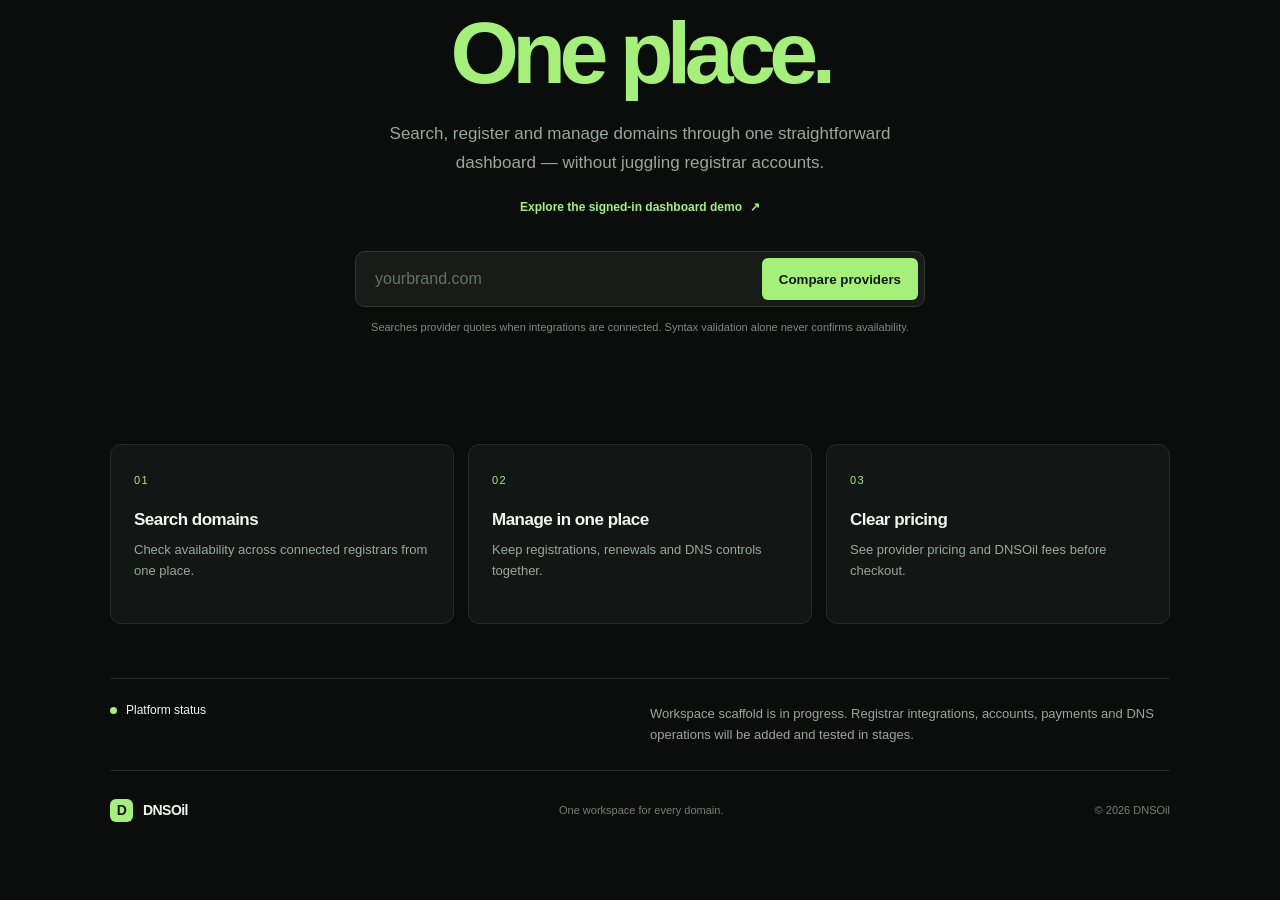
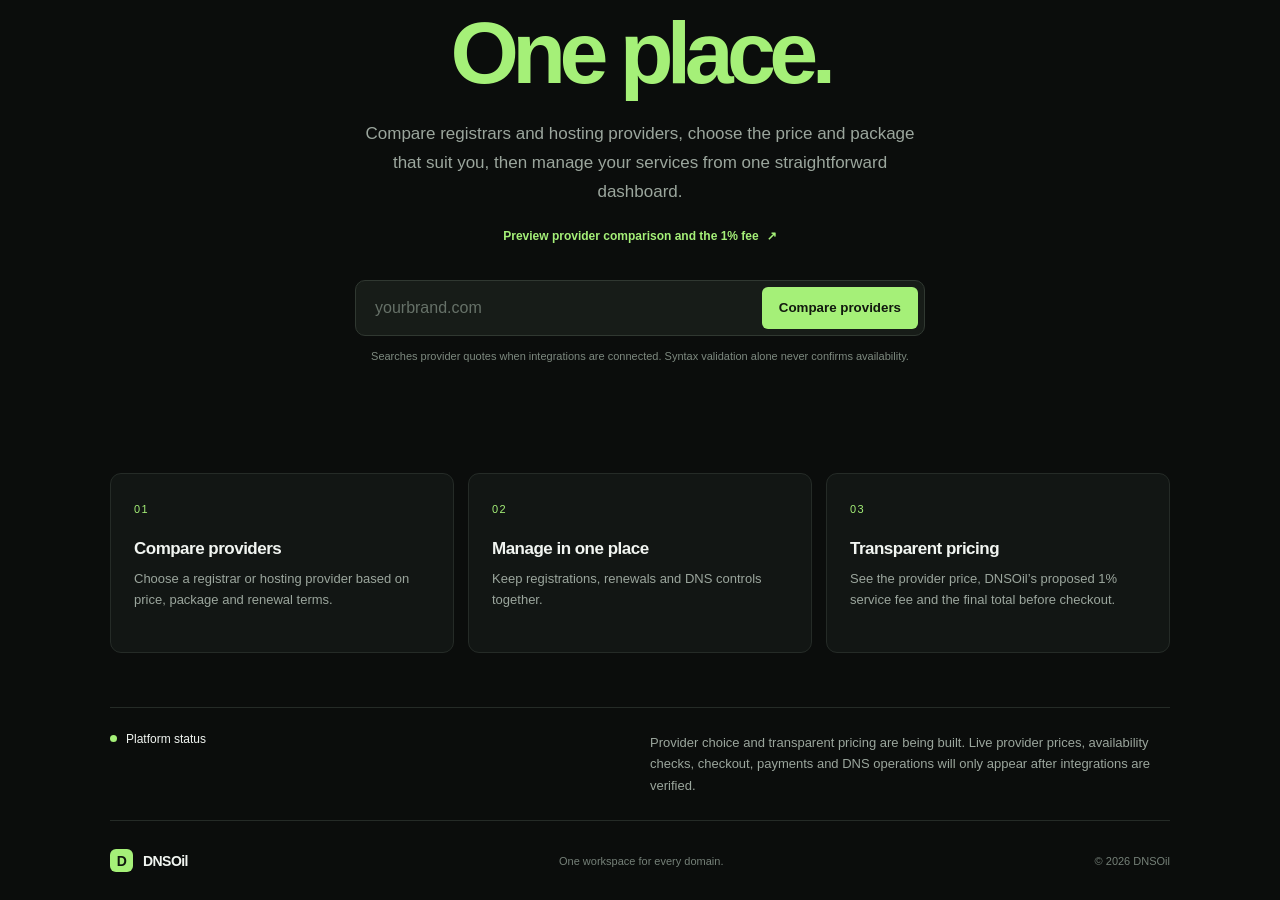
Before and after one commit to mystrdan/DNSOil, a Next.js app in the folder apps/web/: page / in a window 1280 px wide. Shown: the part 324-1224 px from the top of the page. Before the commit the page ends 1174 px from the top, so only its background shows below. Built offline with nearby package versions, Linux system fonts and the light colour scheme.

Commit message:
feat(web): promote multi-provider choice and pricing transparency

```diff
--- a/apps/web/src/app/page.tsx
+++ b/apps/web/src/app/page.tsx
@@ -1,9 +1,9 @@
 import DomainCheckForm from "./domain-check-form";
 
 const features = [
-  { number: "01", title: "Search domains", copy: "Check availability across connected registrars from one place." },
+  { number: "01", title: "Compare providers", copy: "Choose a registrar or hosting provider based on price, package and renewal terms." },
   { number: "02", title: "Manage in one place", copy: "Keep registrations, renewals and DNS controls together." },
-  { number: "03", title: "Clear pricing", copy: "See provider pricing and DNSOil fees before checkout." },
+  { number: "03", title: "Transparent pricing", copy: "See the provider price, DNSOil’s proposed 1% service fee and the final total before checkout." },
 ];
 
 export default function HomePage() {
@@ -17,7 +17,7 @@ export default function HomePage() {
       <section className="hero">
         <p className="eyebrow"><span className="pulse" /> THE DOMAIN WORKSPACE</p>
         <h1>Your domains.<br /><span>One place.</span></h1>
-        <p className="intro">Search, register and manage domains through one straightforward dashboard — without juggling registrar accounts.</p><a className="homeDemoLink" href="/demo/dashboard">Explore the signed-in dashboard demo <span aria-hidden="true">↗</span></a>
+        <p className="intro">Compare registrars and hosting providers, choose the price and package that suit you, then manage your services from one straightforward dashboard.</p><a className="homeDemoLink" href="/demo/providers">Preview provider comparison and the 1% fee <span aria-hidden="true">↗</span></a>
         <DomainCheckForm />
       </section>
 
@@ -31,7 +31,7 @@ export default function HomePage() {
 
       <section className="status" id="status">
         <div><span className="statusDot" /> Platform status</div>
-        <p>Workspace scaffold is in progress. Registrar integrations, accounts, payments and DNS operations will be added and tested in stages.</p>
+        <p>Provider choice and transparent pricing are being built. Live provider prices, availability checks, checkout, payments and DNS operations will only appear after integrations are verified.</p>
       </section>
 
       <footer><a className="wordmark" href="/"><span className="mark">D</span> DNSOil</a><span>One workspace for every domain.</span><span>© {new Date().getFullYear()} DNSOil</span></footer>
```
